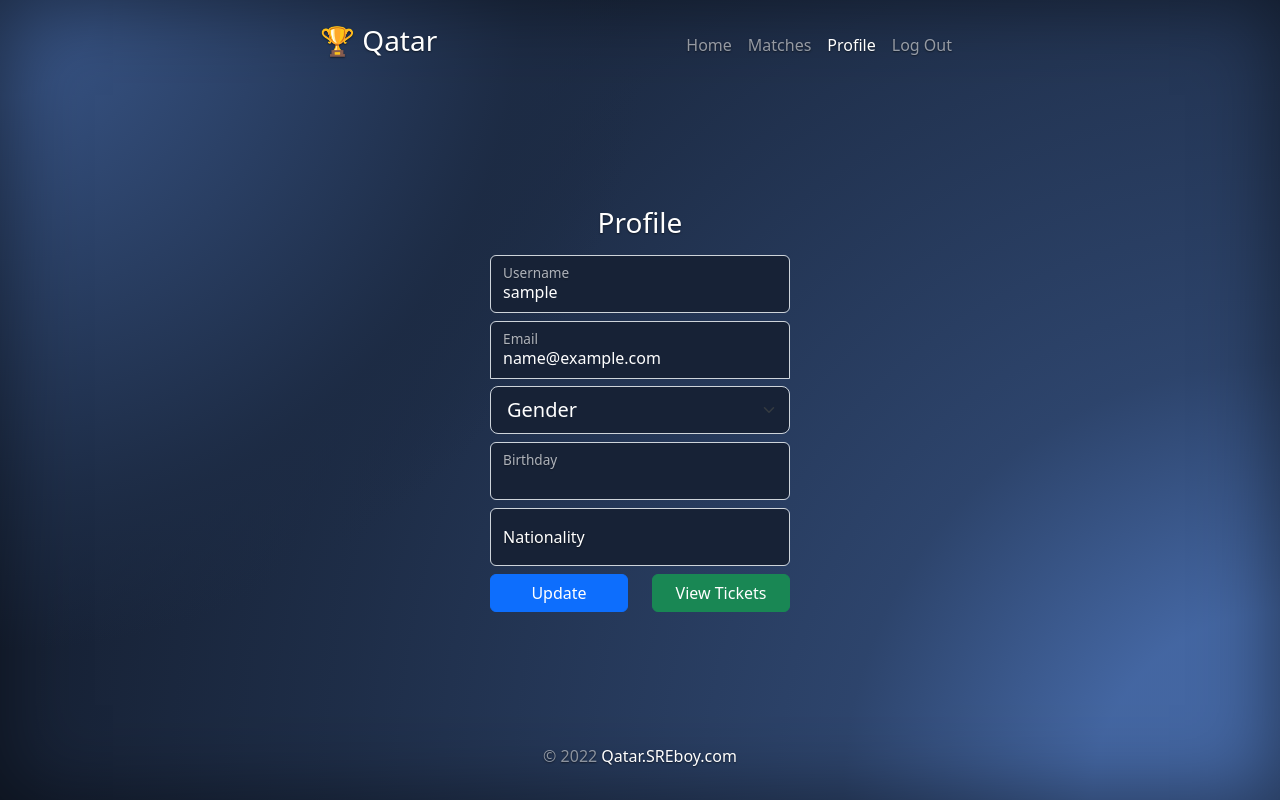
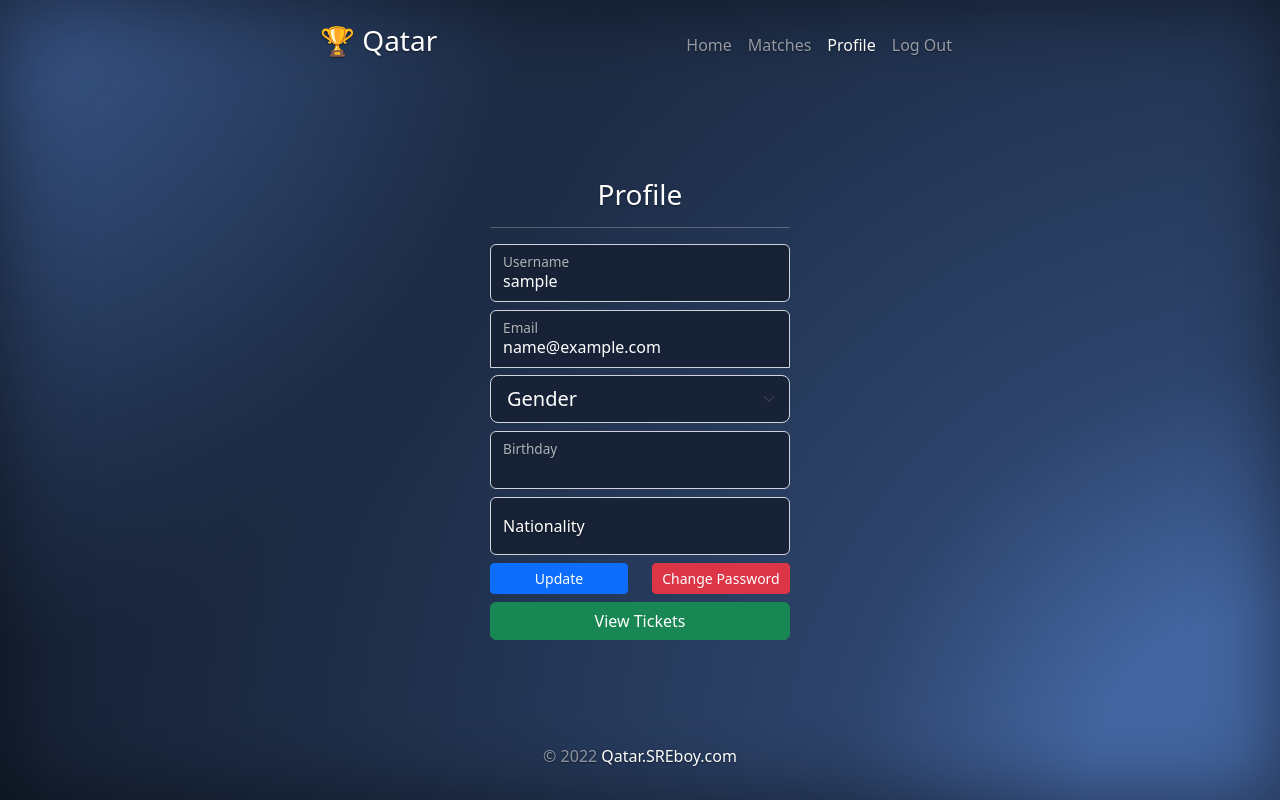
Before and after one commit to ZiadMansourM/world-cup, a Django app: page /users/profile/ in a window 1280 px wide. Run offline with Django 4.2, Linux system fonts and the light colour scheme; the visitor is signed in with stand-in values (Sample User, id 1); some libraries are stand-ins or nearby versions.

Commit message:
➕ DONE: user profile

```diff
--- a/qatar/users/templates/users/profile.html
+++ b/qatar/users/templates/users/profile.html
@@ -23,6 +23,7 @@
             <form  action="" method="POST">
                 {% csrf_token %}
                 <h1 class="h3 mb-3 fw-normal">Profile</h1>
+                <hr>
                 <div class="form-floating pb-2">
                     <input name="username" value="{{ user.username }}" type="text" class="form-control" id="floatingInputLogin" placeholder="Enter username" required>
                     <label for="floatingInputLogin">Username</label>
@@ -45,24 +46,56 @@
                     <input name="nationality" x-bind:value="'{{ user.nationality }}'=='None'?'':'{{ user.nationality }}'" value="{{ user.nationality }}" type="text" class="form-control" id="floatingInputLogin" placeholder="Enter username">
                     <label for="floatingInputLogin">Nationality</label>
                 </div>
-                <!-- <div class="form-floating">
-                    <input name="password-one" type="password" class="form-control" id="floatingPassword" placeholder="Password" required>
-                    <label for="floatingPassword">Password One</label>
-                </div>
-                <div class="form-floating">
-                    <input name="password-two" type="password" class="form-control" id="floatingPassword" placeholder="Password" required>
-                    <label for="floatingPassword">Password Two</label>
-                </div> -->
                 <!-- Three buttons on a row -->
                 <div class="row">
                     <div class="col">
-                        <button type="submit" class="w-100 btn btn-primary">Update</button>
+                        <button type="submit" class="w-100 btn btn-sm btn-primary">Update</button>
                     </div>
                     <div class="col">
-                        <button type="button" class="w-100 btn btn-success">View Tickets</button>
+                        <button type="button" data-bs-toggle="modal" data-bs-target="#changePasswordModel" class="w-100 btn btn-sm btn-danger">Change Password</button>
                     </div>
                 </div>
+                <button type="button" class="w-100 btn btn-success mt-2">View Tickets</button>
             </form>
         </div>
     </section>
+    <!-- Change Password Modal -->
+    <div class="modal fade custom-model" id="changePasswordModel" data-bs-backdrop="static" data-bs-keyboard="false" tabindex="-1" aria-labelledby="detailMatchModel" aria-hidden="true">
+        <div class="modal-dialog modal-dialog-centered">
+            <div class="modal-content">
+                <form  action="" method="POST">
+                    {% csrf_token %}
+                    <!-- Hidden Input -->
+                    <div class="modal-header">
+                        <h5 class="modal-title" id="detailMatchModel">Change Your Password</h5>
+                        <button type="button" class="btn-close btn-close-white" data-bs-dismiss="modal" aria-label="Close"></button>
+                    </div>
+                    <div class="modal-body">
+                        <div class="form-floating mb-3">
+                            <input type="text" class="form-control" id="floatingInputDrguid" value="{{ user.id }}" readonly>
+                            <label for="floatingInputDrguid">User Guid</label>
+                        </div>
+                        <!-- Same Column -->
+                        <div class="row">
+                            <div class="col">
+                                <div class="form-floating">
+                                    <input name="password-one" type="password" class="form-control" id="floatingPassword" placeholder="Password" required>
+                                    <label for="floatingPassword">Password One</label>
+                                </div>
+                            </div>
+                            <div class="col">
+                                <div class="form-floating">
+                                    <input name="password-two" type="password" class="form-control" id="floatingPassword" placeholder="Password" required>
+                                    <label for="floatingPassword">Password Two</label>
+                                </div>
+                            </div>
+                        </div>
+                    </div>
+                    <div class="modal-footer">
+                        <button type="submit" class="w-100 btn btn-sm btn-danger">Update Password</button>
+                    </div>
+                </form>
+            </div>
+        </div>
+    </div>
 {% endblock content %}
--- a/qatar/users/views.py
+++ b/qatar/users/views.py
@@ -53,6 +53,16 @@ def register(request):
 def profile(request):
     user = request.user
     if request.method == 'POST':
+        if request.POST.get('password-one', False) and request.POST.get('password-two', False):
+            password_one = request.POST['password-one']
+            password_two = request.POST['password-two']
+            if password_one == password_two:
+                user.set_password(password_one)
+                user.save()
+                messages.success(request, 'Password updated successfully!')
+            else:
+                messages.error(request, 'Passwords do not match!')
+            return redirect('profile')
         username = request.POST['username']
         email = request.POST['email'] or ""
         gender = int(request.POST['gender']) if request.POST['gender'] else None
```
Also changed, not shown: qatar/main/templates/main/match-list.html (+54 -10 lines).
